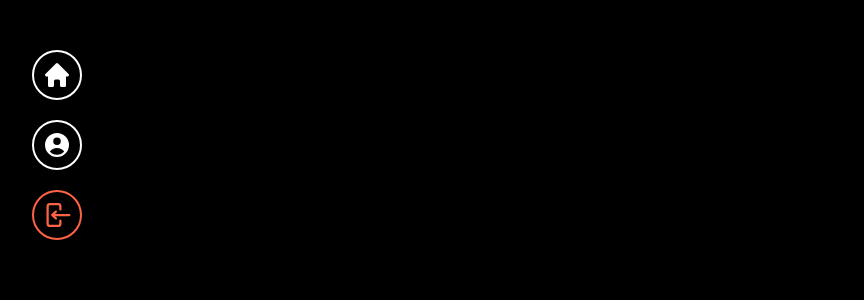
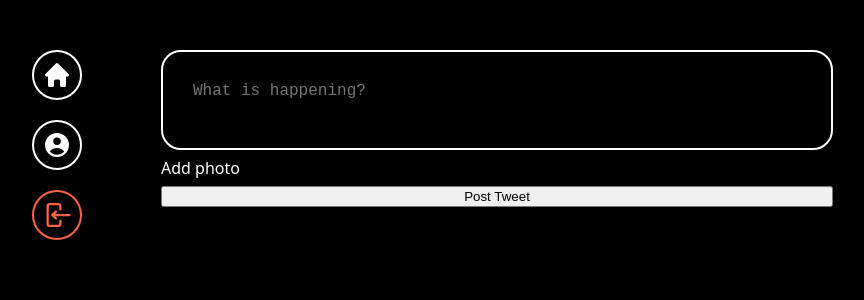
Before and after one commit to shinjuho2/twitter-clone-coding, a React (Vite) app: page / in a window 1280 px wide. Shown: the top 300 px of the page, without its empty margins (237-1101 px from the left). Built offline with nearby package versions, Linux system fonts and the light colour scheme; no server answers; sample sign-in values are in the browser's storage; the HTML template or start-up script is replaced by a standard one.

Commit message:
Post Tweet Form

```diff
--- /dev/null
+++ b/src/components/post-tweet-form.tsx
@@ -0,0 +1,37 @@
+import { styled } from "styled-components"
+
+const Form = styled.form`
+    display: flex;
+    flex-direction: column;
+    gap: 10px;
+`;
+
+const Textarea = styled.textarea`
+    border: 2px solid white;
+    padding: 30px;
+    border-radius: 20px;
+    font-size: 16px;
+    color: white;
+    background-color: black;
+    width: 100%;
+    resize: none;
+`;
+
+const AttachFileButton = styled.label``;
+
+const AttachFileInput = styled.input`
+    display: none;
+`;
+
+const SubmitBtn = styled.input``;
+
+export default function PostTweetForm() {
+    return (
+        <Form>
+            <Textarea placeholder="What is happening?" />
+            <AttachFileButton htmlFor="file">Add photo</AttachFileButton>
+            <AttachFileInput type="file" id="file" accept="image/*" />
+            <SubmitBtn type="submit" value="Post Tweet" />
+        </Form>
+    )
+}
--- a/src/routes/home.tsx
+++ b/src/routes/home.tsx
@@ -1,7 +1,12 @@
+import { styled } from "styled-components";
+import PostTweetForm from "../components/post-tweet-form";
+
+const Wrapper = styled.div``;
+
 export default function Home() {
     return (
-    <h1>
-
-    </h1>
+    <Wrapper>
+        <PostTweetForm/>
+    </Wrapper>
     )
 }
```
